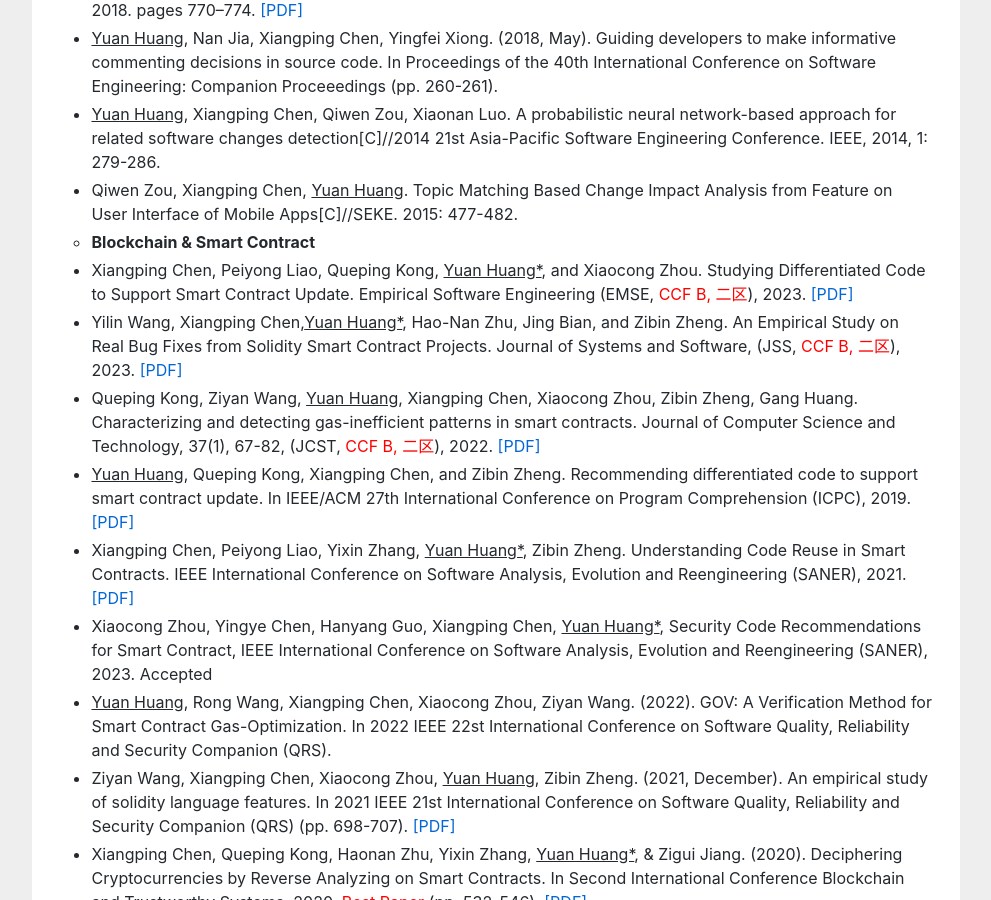
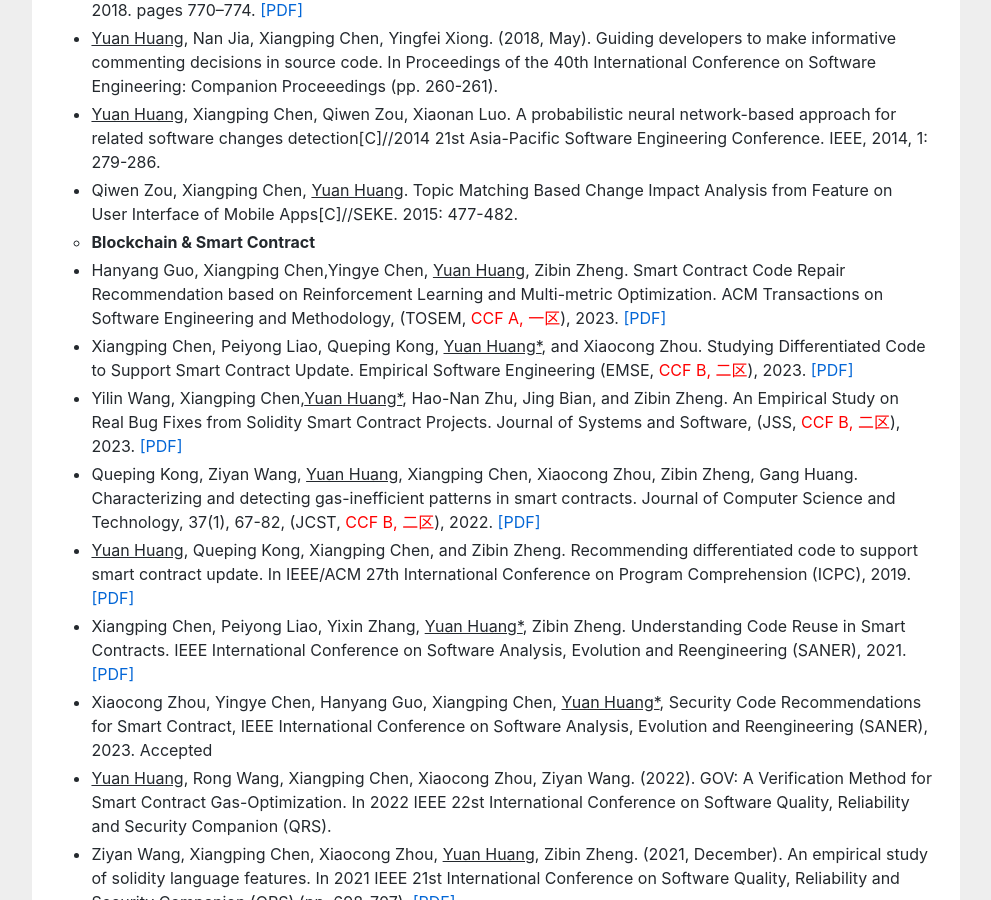
Before and after one commit to huangyuan-hy/huangyuan-hy.github.io, a Jekyll site: the page index.html, which Jekyll copies as it is, in a window 1280 px wide and 900 px high, scrolled down 2507 px. Shown: the whole window, without its empty margins (144-1135 px from the left). Built offline with Jekyll 4.4.1, drawn with Linux system fonts in a browser that asks for light colours.

Commit message:
Update index.html

```diff
--- a/index.html
+++ b/index.html
@@ -154,6 +154,7 @@ empirical study to learn how programmers reuse code on <a href="https://stackove
 
 	<li type="circle"><b>Blockchain & Smart Contract</b></li>
 
+<li>Hanyang Guo, Xiangping Chen,Yingye Chen,  <u>Yuan Huang</u>, Zibin Zheng. Smart Contract Code Repair Recommendation based on Reinforcement Learning and Multi-metric Optimization. ACM Transactions on Software Engineering and Methodology, (TOSEM, <a href="" style="color:red;"> CCF A, 一区</a>), 2023. <a href="">[PDF]</a></li>
 <li>Xiangping Chen, Peiyong Liao, Queping Kong, <u>Yuan Huang*</u>,  and Xiaocong Zhou. Studying Differentiated Code to Support Smart Contract Update. Empirical Software Engineering (EMSE, <a href="" style="color:red;"> CCF B, 二区</a>), 2023. <a href="">[PDF]</a></li>
 <li>Yilin Wang, Xiangping Chen,<u>Yuan Huang*</u>, Hao-Nan Zhu, Jing Bian, and Zibin Zheng. An Empirical Study on Real Bug Fixes from Solidity Smart Contract Projects. Journal of Systems and Software,  (JSS, <a href="" style="color:red;"> CCF B, 二区</a>), 2023. <a href="">[PDF]</a></li>
 <li>Queping Kong, Ziyan Wang, <u>Yuan Huang</u>, Xiangping Chen, Xiaocong Zhou, Zibin Zheng, Gang Huang. Characterizing and detecting gas-inefficient patterns in smart contracts. Journal of Computer Science and Technology,  37(1), 67-82, (JCST, <a href="" style="color:red;"> CCF B, 二区</a>), 2022. <a href="https://jcst.ict.ac.cn/fileup/1000-9000/PDF/2022-1-5-1674.pdf">[PDF]</a> </li>
```
